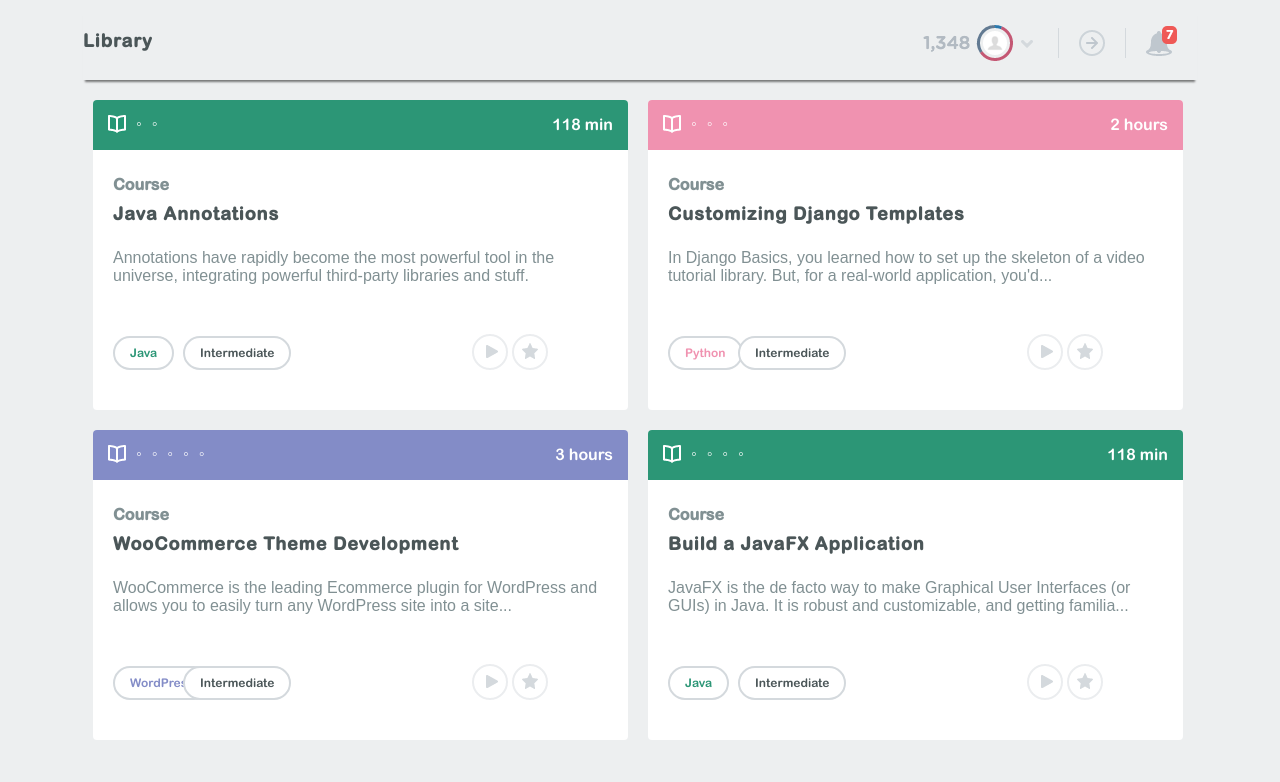
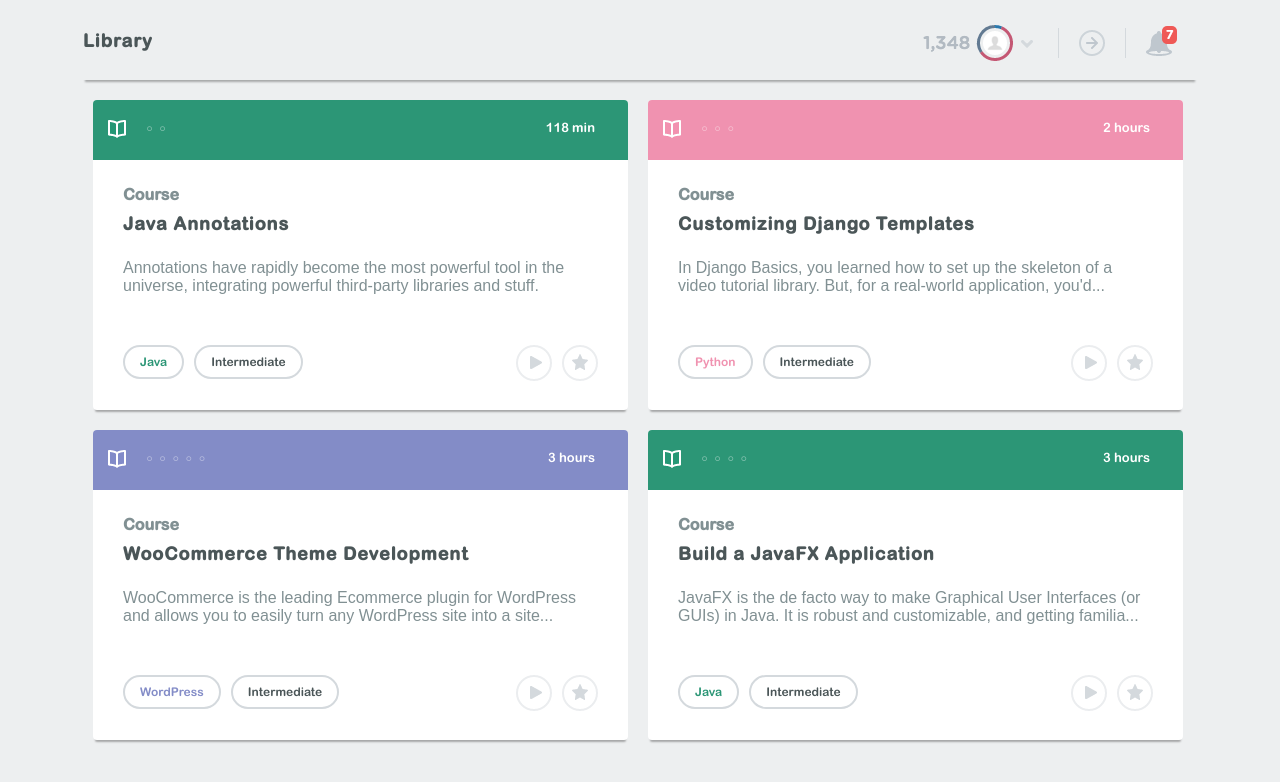
Before and after one commit to hiitsdustindavis/css-treehouse-course, a plain HTML site: page index.html in a window 1280 px wide. Drawn offline with Linux system fonts and the light colour scheme.

Commit message:
make final styling edits

```diff
--- a/css/styles.css
+++ b/css/styles.css
@@ -17,7 +17,7 @@ body {
 .nav {
   height: 70px;
   margin: 10px 15px 10px 15px;
-  box-shadow: 0 4px 2px -2px rgba(0, 0, 0, 0.5);
+  box-shadow: 0 4px 2px -2px rgba(0, 0, 0, 0.3);
   padding: 0;
   margin: 0;
 }
@@ -44,11 +44,12 @@ body {
   border-radius: 4px;
   position: relative;
   margin: 20px 10px 0px 10px;
+  box-shadow: 0 4px 2px -2px rgba(0, 0, 0, 0.3);
 }
 
 .colorHeader {
   width: 535px;
-  height: 50px;
+  height: 60px;
   color: white;
   border-top-left-radius: 4px;
   border-top-right-radius: 4px;
@@ -68,18 +69,23 @@ body {
 
 ul {
   margin: 0;
-  padding: 15px 5px 15px 15px;
+  padding: 20px 5px 20px 15px;
 }
 
 li {
   float: left;
   list-style-type: none;
-  padding: 0px 10px 0px 0px;
+  padding: 0px 6px 0px 0px;
+}
+
+li:first-child {
+  padding: 0px 20px 0px 0px;
 }
 
 li:last-child {
   float: right;
-  padding: 0px 10px 0px 0px;
+  font-size: 13px;
+  padding: 0px 28px 0px 0px;
 }
 h4, h2, .arialRounded {
   font-family: "arialRounded";
@@ -103,7 +109,7 @@ h2 {
 }
 
 .content {
-  margin: 0px 20px 0px 20px;
+  margin: 0px 30px 0px 30px;
 }
 
 .toolTip {
@@ -126,14 +132,24 @@ button {
   font-family: 'arialRounded';
   font-size: 12px;
   padding: 8px 15px 8px 15px;
-  position: absolute;
+  /*position: absolute;
   bottom: 40px;
+  float: left;*/
+}
+
+.courseButton {
   float: left;
+  margin: 40px 0px 0px 0px;
+}
+
+.levelButton {
+  float: left;
+  margin: 40px 0px 0px 10px;
+
 }
 
 .levelButton {
   color: #4B5658;
-  left: 90px;
 }
 
 #javaButton {
@@ -149,16 +165,23 @@ button {
 }
 
 .movieButton{
-  position: absolute;
-  bottom: 40px;
-  right: 120px;
+  float: right;
+  margin: 40px 0px 0px 10px;
 }
 
 .starButton {
-  position: absolute;
-  bottom: 40px;
-  right: 80px;
+  float: right;
+  margin: 40px 0px 0px 10px;
 }
+
+.circle {
+  opacity: .4;
+  font-size: 20px;
+  position: relative;
+  bottom: 3px;
+}
+
+
 /*#talkbubble {
   transform: rotate(-90deg);
   margin: 0 auto;
--- a/index.html
+++ b/index.html
@@ -14,8 +14,8 @@
         <div class="colorHeader" id="green">
           <ul>
             <li><img src="img/book-green.png" alt="book icon" /></li>
-            <li>&#9702;</li>
-            <li>&#9702;</li>
+            <li class="circle">&#9702;</li>
+            <li class="circle">&#9702;</li>
             <li class="arialRounded">118 min</li>
           </ul>
         </div>
@@ -25,8 +25,8 @@
           <p>Annotations have rapidly become the most powerful tool in the universe, integrating powerful third-party libraries and stuff.</p>
           <a href="#"><button  class="courseButton" id="javaButton"  type="button" name="button">Java</button></a>
           <a href="#"><button  class="levelButton" type="button" name="button">Intermediate</button></a>
+          <a href="#"><img class="starButton" src="img/starButton.png"></a>
           <a href="#"><img class="movieButton" src="img/movieButton.png"></a>
-          <a href="#"><img class="starButton" src="img/starButton.png"></a>
           <div class="toolTip">
             <h4>Watch trailers</h4>
             <p>When browsing courses you now can quickly view trailers to get a quick look into what this course covers.</p>
@@ -38,9 +38,9 @@
         <div class="colorHeader" id="pink">
           <ul>
             <li><img src="img/book-pink.png" alt="book icon" /></li>
-            <li>&#9702;</li>
-            <li>&#9702;</li>
-            <li>&#9702;</li>
+            <li class="circle">&#9702;</li>
+            <li class="circle">&#9702;</li>
+            <li class="circle">&#9702;</li>
             <li class="arialRounded">2 hours</li>
           </ul>
         </div>
@@ -50,8 +50,8 @@
           <p>In Django Basics, you learned how to set up the skeleton of a video tutorial library. But, for a real-world application, you'd...</p>
           <a href="#"><button  class="courseButton" id="djangoButton"  type="button" name="button">Python</button></a>
           <a href="#"><button  class="levelButton" type="button" name="button">Intermediate</button></a>
+          <a href="#"><img class="starButton" src="img/starButton.png"></a>
           <a href="#"><img class="movieButton" src="img/movieButton.png"></a>
-          <a href="#"><img class="starButton" src="img/starButton.png"></a>
           <div class="toolTip">
             <h4>Watch trailers</h4>
             <p>When browsing courses you now can quickly view trailers to get a quick look into what this course covers.</p>
@@ -63,11 +63,11 @@
         <div class="colorHeader" id="indigo">
           <ul>
             <li><img src="img/book-blue.png" alt="book icon" /></li>
-            <li>&#9702;</li>
-            <li>&#9702;</li>
-            <li>&#9702;</li>
-            <li>&#9702;</li>
-            <li>&#9702;</li>
+            <li class="circle">&#9702;</li>
+            <li class="circle">&#9702;</li>
+            <li class="circle">&#9702;</li>
+            <li class="circle">&#9702;</li>
+            <li class="circle">&#9702;</li>
             <li class="arialRounded">3 hours</li>
           </ul>
         </div>
@@ -75,10 +75,10 @@
           <h4>Course</h4>
           <h2>WooCommerce Theme Development</h2>
           <p>WooCommerce is the leading Ecommerce plugin for WordPress and allows you to easily turn any WordPress site into a site...</p>
-          <a href="#"><button id="wooButton" type="button" name="button">WordPress</button></a>
+          <a href="#"><button class="courseButton" id="wooButton" type="button" name="button">WordPress</button></a>
           <a href="#"><button  class="levelButton" type="button" name="button">Intermediate</button></a>
+          <a href="#"><img class="starButton" src="img/starButton.png"></a>
           <a href="#"><img class="movieButton" src="img/movieButton.png"></a>
-          <a href="#"><img class="starButton" src="img/starButton.png"></a>
           <div class="toolTip">
             <h4>Watch trailers</h4>
             <p>When browsing courses you now can quickly view trailers to get a quick look into what this course covers.</p>
@@ -90,11 +90,11 @@
         <div class="colorHeader" id="green">
           <ul>
             <li><img src="img/book-green.png" alt="book icon" /></li>
-            <li>&#9702;</li>
-            <li>&#9702;</li>
-            <li>&#9702;</li>
-            <li>&#9702;</li>
-            <li class="arialRounded">118 min</li>
+            <li class="circle">&#9702;</li>
+            <li class="circle">&#9702;</li>
+            <li class="circle">&#9702;</li>
+            <li class="circle">&#9702;</li>
+            <li class="arialRounded">3 hours</li>
           </ul>
         </div>
 
@@ -104,8 +104,8 @@
           <p>JavaFX is the de facto way to make Graphical User Interfaces (or GUIs) in Java. It is robust and customizable, and getting familia...</p>
           <a href="#"><button  class="courseButton" id="javaButton"  type="button" name="button">Java</button></a>
           <a href="#"><button  class="levelButton" type="button" name="button">Intermediate</button></a>
+          <a href="#"><img class="starButton" src="img/starButton.png"></a>
           <a href="#"><img class="movieButton" src="img/movieButton.png"></a>
-          <a href="#"><img class="starButton" src="img/starButton.png"></a>
           <div class="toolTip">
             <h4>Watch trailers</h4>
             <p>When browsing courses you now can quickly view trailers to get a quick look into what this course covers.</p>
```
